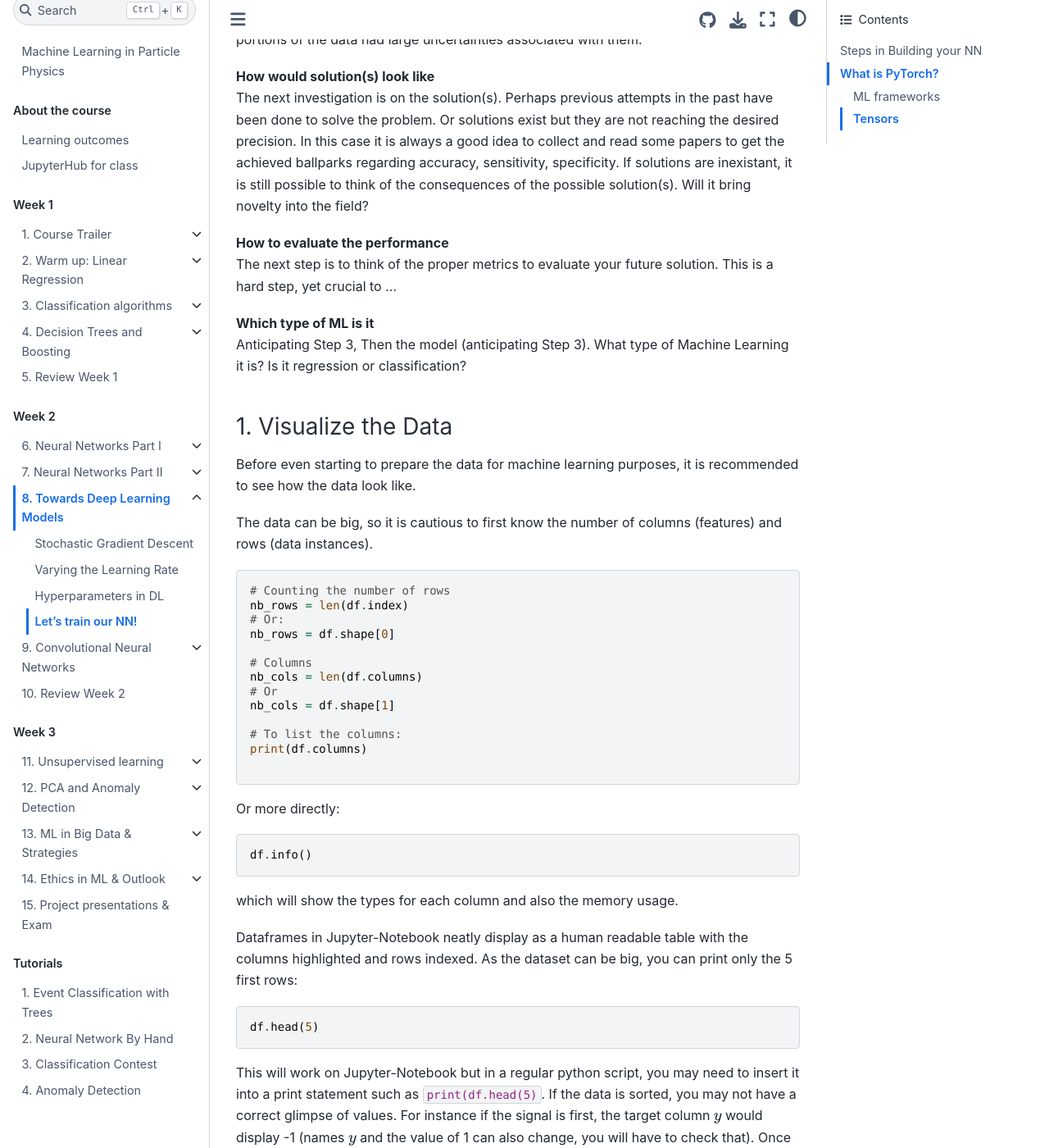
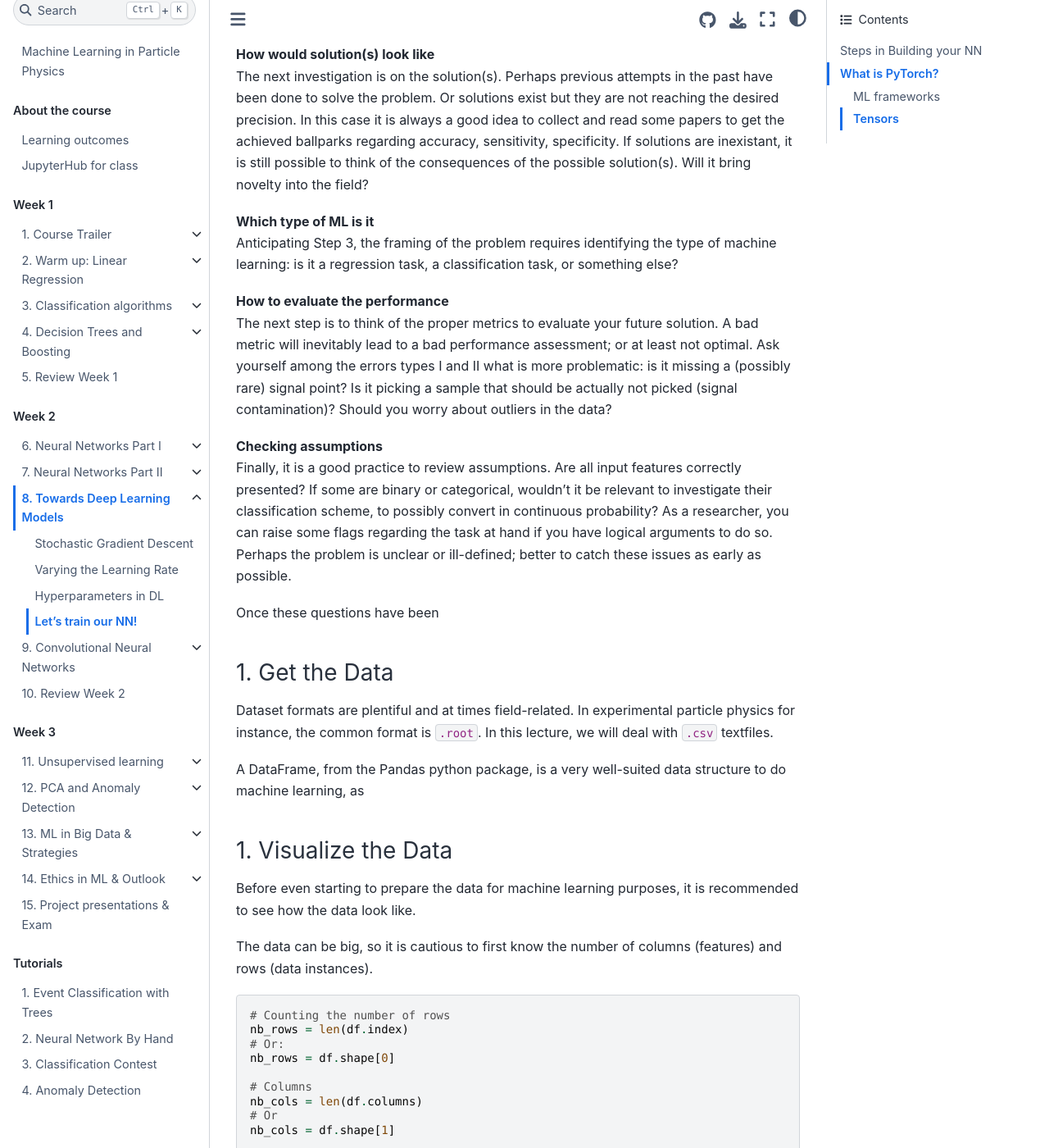
Before and after one commit to clairedavid/ml_in_hep, a Jupyter Book: the page built from week2/DL_trainNN.md, in a window 1280 px wide and 1400 px high, scrolled down 1226 px. Shown: the whole window at 82% size. Built offline with Jupyter Book 1.0.4 settings and Sphinx 7.4.7 and the Sphinx Book theme 1.1.4, drawn with Linux system fonts in a browser that asks for light colours; pages that are not in the unit, such as notebooks, are missing from menus; some of the changed text lies outside the part shown.

Commit message:
Lecture 8 Part 4 part

````diff
--- a/week2/DL_trainNN.md
+++ b/week2/DL_trainNN.md
@@ -22,7 +22,7 @@ But the most important step is missing. It's the very first one:
 
 ### 0. Frame the problem
 
-__The Big Picture__
+__The big picture__
 Before even starting to code anything, it is crucial to get a big picture on the challenge and ask oneself: what is the objective? What exactly do I want to predict?
 
 __What is before and after__
@@ -31,12 +31,23 @@ Framing implies to think of what comes before and after the optimization procedu
 __How would solution(s) look like__
 The next investigation is on the solution(s). Perhaps previous attempts in the past have been done to solve the problem. Or solutions exist but they are not reaching the desired precision. In this case it is always a good idea to collect and read some papers to get the achieved ballparks regarding accuracy, sensitivity, specificity. If solutions are inexistant, it is still possible to think of the consequences of the possible solution(s). Will it bring novelty into the field?
 
+__Which type of ML is it__
+Anticipating Step 3, the framing of the problem requires identifying the type of machine learning: is it a regression task, a classification task, or something else?
+
 __How to evaluate the performance__
-The next step is to think of the proper metrics to evaluate your future solution. This is a hard step, yet crucial to ...
+The next step is to think of the proper metrics to evaluate your future solution. A bad metric will inevitably lead to a bad performance assessment; or at least not optimal. Ask yourself among the errors types I and II what is more problematic: is it missing a (possibly rare) signal point? Is it picking a sample that should be actually not picked (signal contamination)? Should you worry about outliers in the data?
 
-__Which type of ML is it__
-Anticipating Step 3,
-Then the model (anticipating Step 3). What type of Machine Learning it is? Is it regression or classification?
+__Checking assumptions__
+Finally, it is a good practice to review assumptions. Are all input features correctly presented? If some are binary or categorical, wouldn't it be relevant to investigate their classification scheme, to possibly convert in continuous probability? As a researcher, you can raise some flags regarding the task at hand if you have logical arguments to do so. Perhaps the problem is unclear or ill-defined; better to catch these issues as early as possible.
+
+Once these questions have been
+
+
+### 1. Get the Data
+Dataset formats are plentiful and at times field-related. In experimental particle physics for instance, the common format is `.root`. In this lecture, we will deal with `.csv` textfiles.
+
+A DataFrame, from the Pandas python package, is a very well-suited data structure to do machine learning, as
+
 
 ### 1. Visualize the Data
 Before even starting to prepare the data for machine learning purposes, it is recommended to see how the data look like.
@@ -73,10 +84,11 @@ This will work on Jupyter-Notebook but in a regular python script, you may need
 ```python
 df.iloc[ [0, 5000, 9000] , : ]
 ```
-This would show you three instanced at the start, middle and end of the dataset.
+This will show you three instances, one at the start, one roughly in the middle and the other one at the end of the dataset.
 
 It is also good to check how balanced your dataset is in terms of signal vs background samples.
-```
+```python
+
 
 ```
 
@@ -112,3 +124,13 @@ The two more powerful and popular open-source machine learning frameworks are Ke
 
 
 Automatic differentiation -> AutoGrad
+
+
+
+
+```{admonition} Learn More
+:class: seealso
+
+Tensorflow, PyTorch or Keras for Deep Learning on [dominodatalab.com](https://www.dominodatalab.com/blog/tensorflow-pytorch-or-keras-for-deep-learning)
+
+```
````
Also changed, not shown: other parts of week2/DL_trainNN.md (+1 -1 lines).
